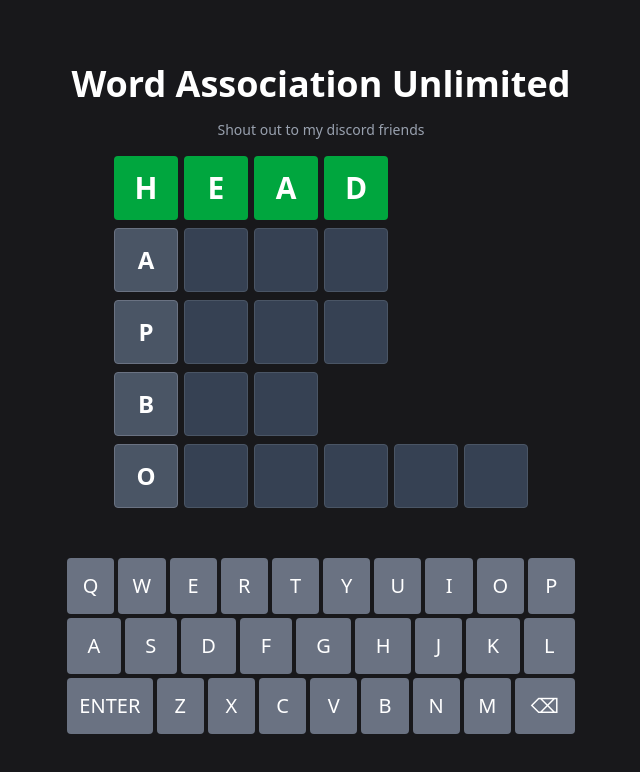
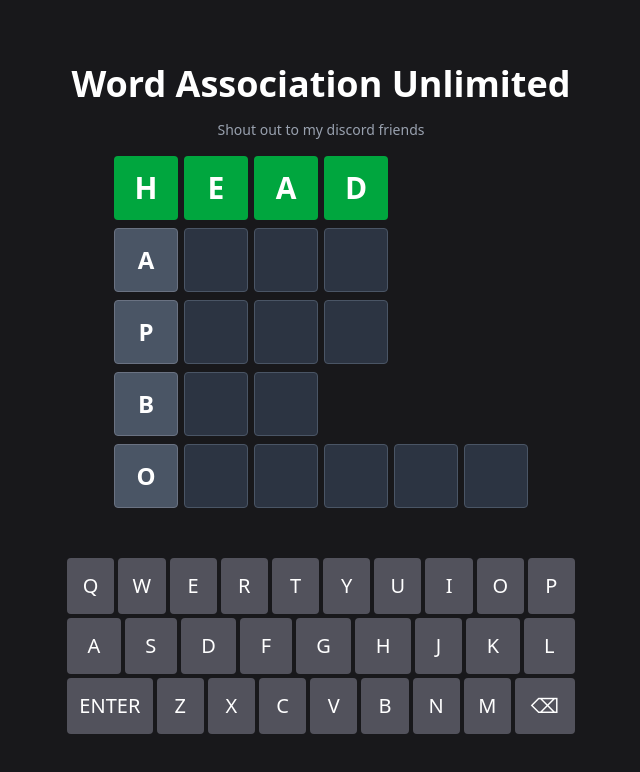
Before and after one commit to stormynight9/word-association-unlimited, a Next.js app: page / in a window 1280 px wide. Shown: the top 772 px of the page, without its empty margins (319-959 px from the left). Built offline with nearby package versions, Linux system fonts and the light colour scheme.

Commit message:
even better colors ig

```diff
--- a/src/app/page.tsx
+++ b/src/app/page.tsx
@@ -35,13 +35,13 @@ const InputTile = (
         {...props}
         type='text'
         maxLength={1}
-        className={`h-14 w-14 rounded border border-gray-600 bg-gray-700 p-2 text-center text-2xl font-bold text-white focus:border-blue-500 focus:outline-none sm:h-16 sm:w-16 ${props.className}`}
+        className={`h-14 w-14 rounded border border-gray-600 bg-gray-700/70 p-2 text-center text-2xl font-bold text-white focus:border-blue-500 focus:outline-none sm:h-16 sm:w-16 ${props.className}`}
         readOnly
     />
 )
 
 const PlaceholderTile = () => (
-    <div className='h-14 w-14 rounded border border-gray-600 bg-gray-700 sm:h-16 sm:w-16' />
+    <div className='h-14 w-14 rounded border border-gray-600 bg-gray-700/70 sm:h-16 sm:w-16' />
 )
 
 // Simple Confetti Particle Component
@@ -122,7 +122,7 @@ const Key = ({
     return (
         <button
             onClick={onClick}
-            className={`m-0.5 flex h-12 items-center justify-center rounded bg-gray-500 p-2 text-lg font-medium text-white hover:bg-gray-400 active:bg-gray-600 sm:h-14 sm:text-xl ${className}`}
+            className={`m-0.5 flex h-12 items-center justify-center rounded bg-zinc-600 p-2 text-lg font-medium text-white hover:bg-gray-400 active:bg-gray-600 sm:h-14 sm:text-xl ${className}`}
         >
             {displayValue}
         </button>
```
